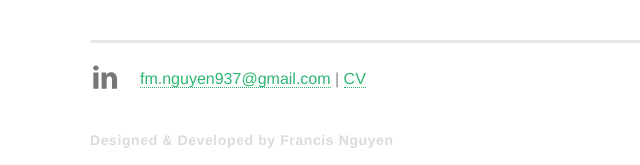
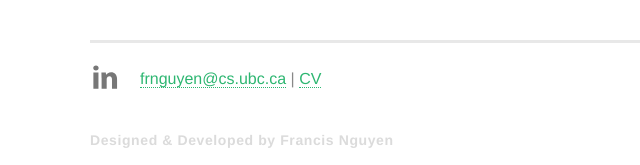
Before and after one commit to fmnguyen/Portfolio, a website: page index.html in a window 1280 px wide. Shown: the part 4143-4308 px from the top of the page, 0-640 px from the left. Drawn offline with Linux system fonts and the light colour scheme; a web font is replaced by a local one.

Commit message:
Update index.html

```diff
--- a/index.html
+++ b/index.html
@@ -770,7 +770,7 @@
                                 alt="LinkedIn Social Link" src="/dest/assets/images/icons/icon_linkedin.svg" /></a></li>
                 </ul>
                 <div class="contact">
-                    <p><a href="mailto:fm.nguyen937@gmail.com">fm.nguyen937@gmail.com</a> | <a
+                    <p><a href="mailto:frnguyen@cs.ubc.ca">frnguyen@cs.ubc.ca</a> | <a
                             href="/dest/assets/images/cv-min.pdf" target="_blank">CV</a></p>
                 </div>
                 <div class="copyright">
```
